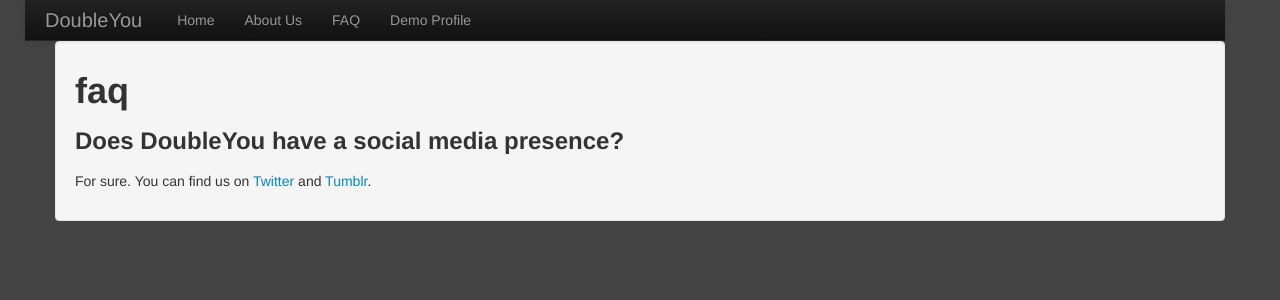
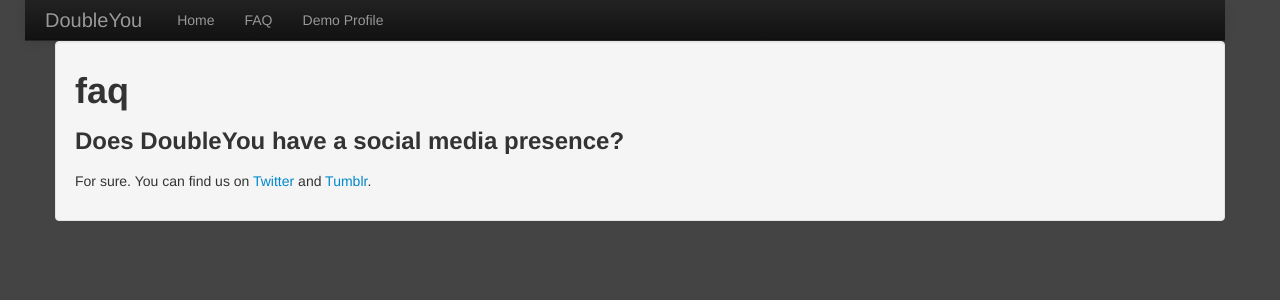
Before and after one commit to yosemitebandit/doubleyou, a Flask app: page /faq in a window 1280 px wide. Shown: the top 300 px of the page. Run offline with Flask 2, Linux system fonts and the light colour scheme; parts of the project's set-up code (start-up, migrations or seed data) failed here and were passed over; some libraries are stand-ins or nearby versions.

```diff
--- a/templates/base.html
+++ b/templates/base.html
@@ -20,7 +20,6 @@
                     <a class="brand" href="#">DoubleYou</a>
                     <ul class="nav">
                       <li class=><a href="{{ url_for('home') }}">Home</a></li>
-                      <li class=><a href="{{ url_for('about') }}">About Us</a></li>
                       <li class=><a href="{{ url_for('faq') }}">FAQ</a></li>
                       <li><a href="{{ url_for('player_home', name='matt') }}">Demo Profile</a></li>
                     </ul>
```
